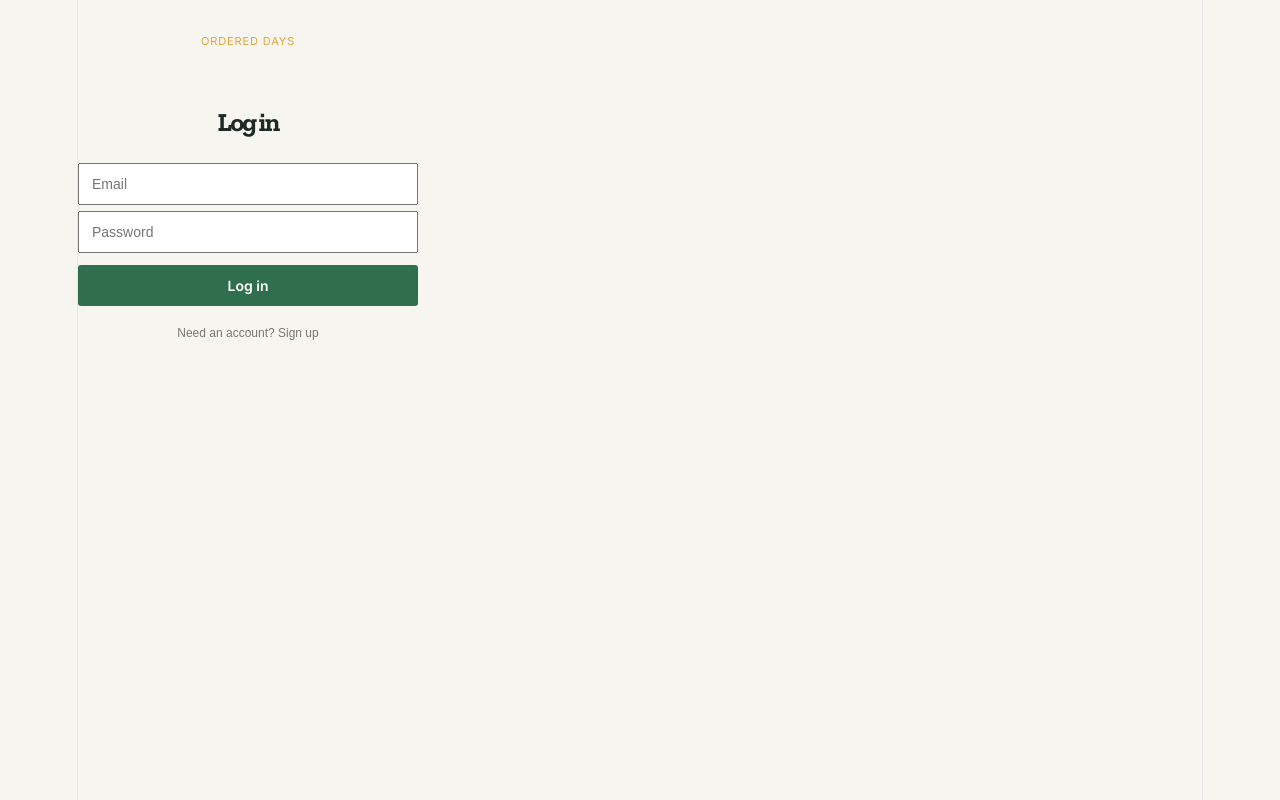
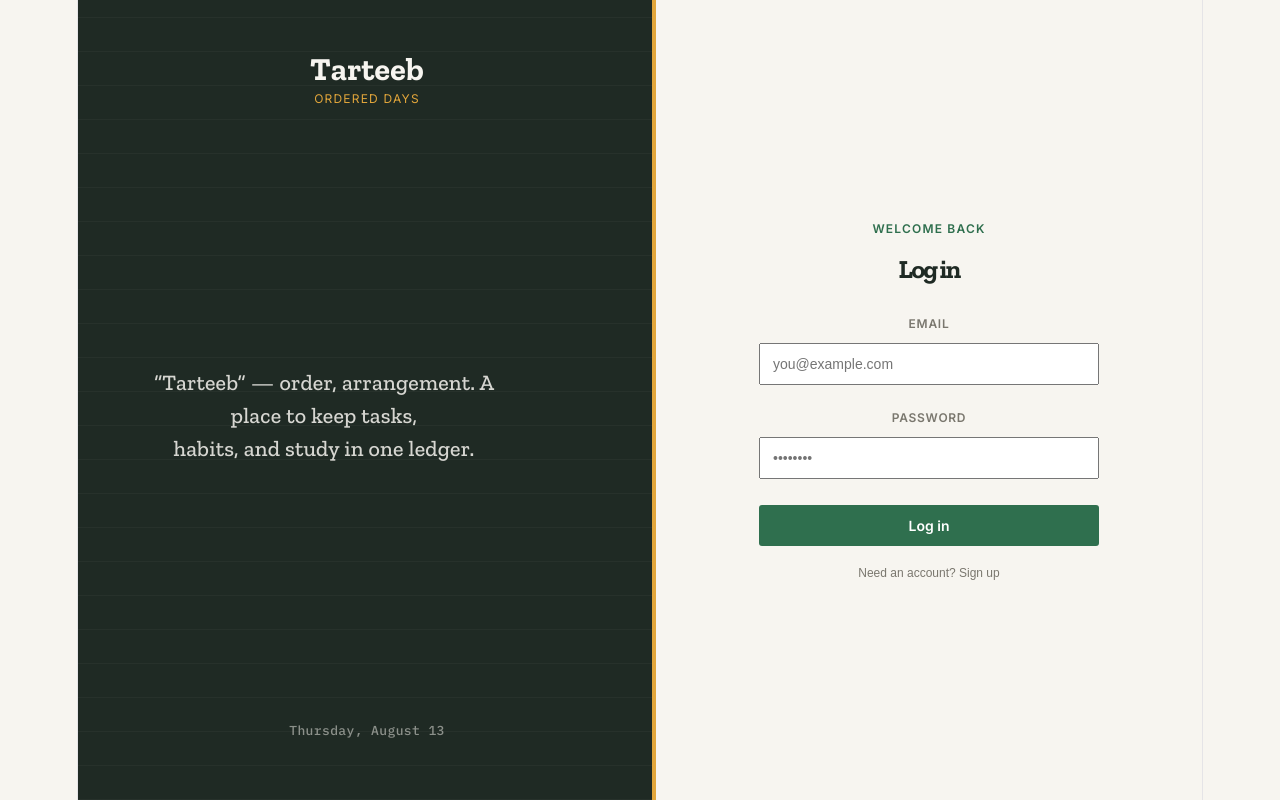
Before and after one commit to Hikma1/Tarteeb, a React (Vite) app: page / in a window 1280 px wide. Built offline with nearby package versions, Linux system fonts and the light colour scheme.

Commit message:
Updating react

```diff
--- a/src/App.jsx
+++ b/src/App.jsx
@@ -292,27 +292,48 @@ function App() {
 
   // --- Not logged in: show auth screen ---
   if (!token) {
+    const today = new Date()
+    const dateLabel = today.toLocaleDateString(undefined, { weekday: "long", month: "long", day: "numeric" })
+
     return (
       <div className="auth-screen">
+        <div className="auth-panel">
+          <div className="auth-panel-top">
+            <span className="wordmark-en light">Tarteeb</span>
+            <span className="wordmark-sub light">ordered days</span>
+          </div>
+          <div className="auth-panel-quote">
+            <p>&ldquo;Tarteeb&rdquo; — order, arrangement. A place to keep tasks,<br />habits, and study in one ledger.</p>
+          </div>
+          <div className="auth-panel-date">{dateLabel}</div>
+        </div>
+
+        <div className="auth-form-side">
           <div className="auth-card">
-          <div className="wordmark">
-            <span className="wordmark-en">Tarteeb</span>
-            <span className="wordmark-sub">ordered days</span>
-          </div>
+            <span className="eyebrow">{authMode === "login" ? "Welcome back" : "Get started"}</span>
             <h1 className="auth-title">{authMode === "login" ? "Log in" : "Create an account"}</h1>
+
+            <label className="auth-label">
+              Email
               <input
                 type="email"
-            placeholder="Email"
+                placeholder="you@example.com"
                 value={authEmail}
                 onChange={(e) => setAuthEmail(e.target.value)}
               />
+            </label>
+            <label className="auth-label">
+              Password
               <input
                 type="password"
-            placeholder="Password"
+                placeholder="••••••••"
                 value={authPassword}
                 onChange={(e) => setAuthPassword(e.target.value)}
               />
+            </label>
+
             {authError && <p className="auth-error">{authError}</p>}
+
             <button className="btn-fill auth-submit" onClick={handleAuth}>
               {authMode === "login" ? "Log in" : "Sign up"}
             </button>
@@ -322,6 +343,7 @@ function App() {
             >
               {authMode === "login" ? "Need an account? Sign up" : "Already have an account? Log in"}
             </button>
+          </div>
         </div>
       </div>
     )
```
Lines whose indentation alone changed are shown as unchanged.
